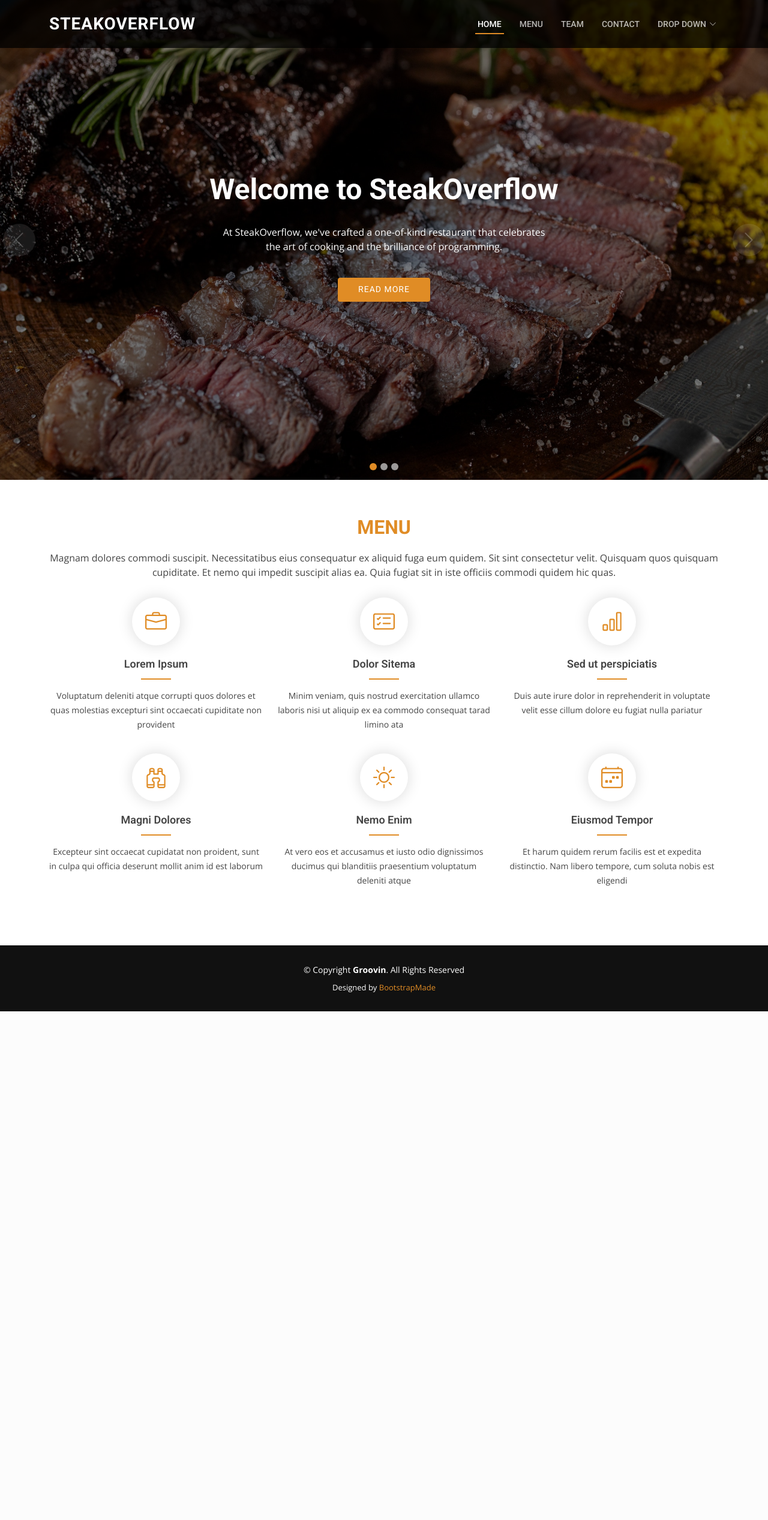
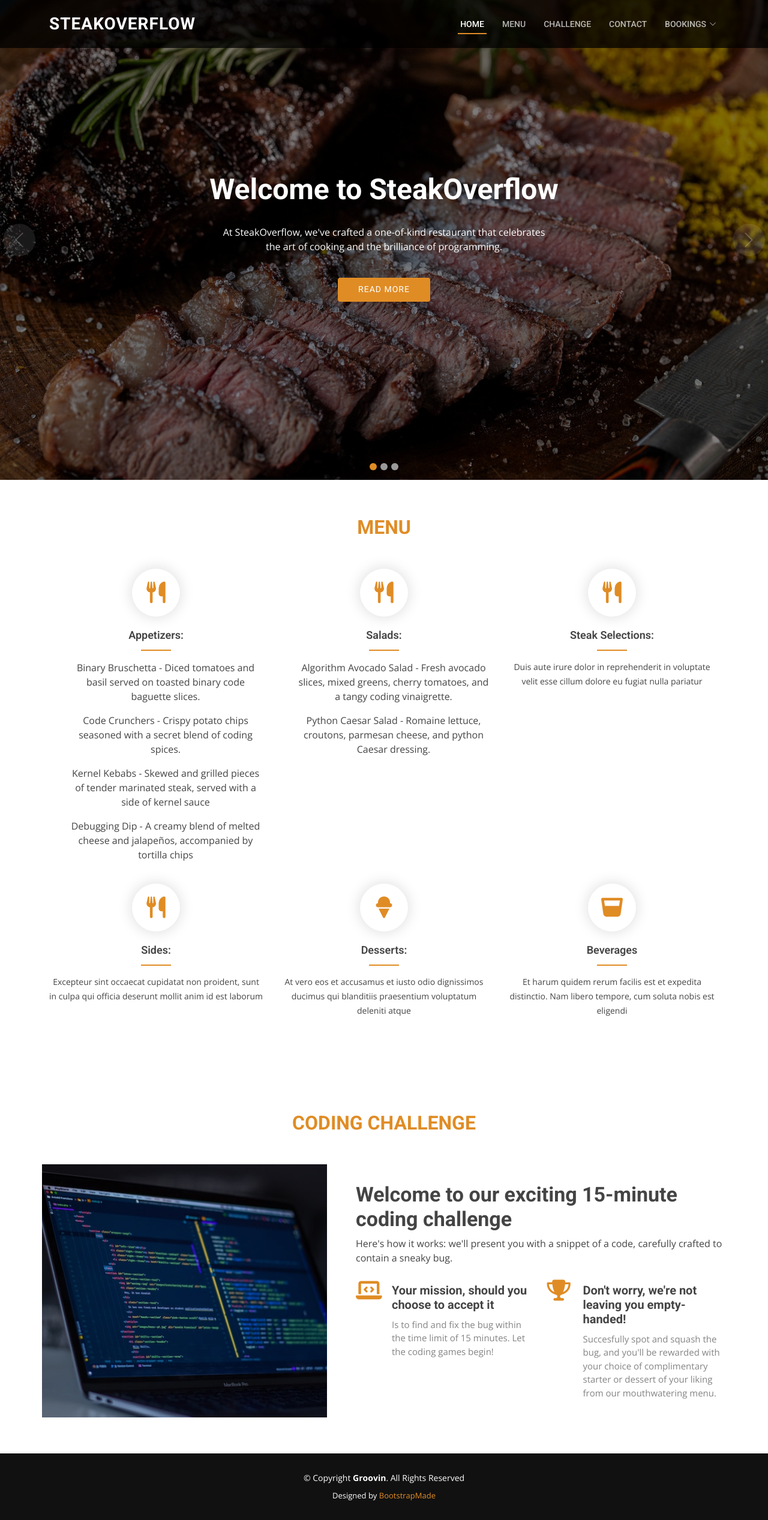
Before and after one commit to DeanBurke/SteakOverflow, a Django app: page / in a window 1280 px wide. Shown: the whole page at 60% size. Before the commit the page ends 1686 px from the top, so only its background shows below. Run offline with Django 3.2, Linux system fonts and the light colour scheme; some libraries are stand-ins or nearby versions.

Commit message:
Added coding challenge section, started on menu and css styling

```diff
--- a/static/css/style.css
+++ b/static/css/style.css
@@ -1,11 +1,3 @@
-/**
-* Template Name: Groovin
-* Updated: May 30 2023 with Bootstrap v5.3.0
-* Template URL: https://bootstrapmade.com/groovin-free-bootstrap-theme/
-* Author: BootstrapMade.com
-* License: https://bootstrapmade.com/license/
-*/
-
 /*--------------------------------------------------------------
 # General
 --------------------------------------------------------------*/
@@ -582,6 +574,7 @@ section {
   margin-bottom: 0;
 }
 
+
 /*--------------------------------------------------------------
 # Menu
 --------------------------------------------------------------*/
@@ -627,10 +620,6 @@ section {
   transition: 0.3s;
 }
 
-.menu .title a:hover {
-  color: #e08c25;
-}
-
 .menu .title::after {
   content: "";
   position: absolute;
@@ -645,6 +634,77 @@ section {
 .menu .description {
   line-height: 24px;
   font-size: 14px;
+}
+
+.menu >ol::after {
+  content: "";
+  position: absolute;
+  display: block;
+  width: 350px;
+  height: 1.5px;
+  background: #e08c25;
+  bottom: 0;
+  left: calc(50% - 25px);
+}
+
+/*--------------------------------------------------------------
+# Challenge
+--------------------------------------------------------------*/
+.challenge .content {
+  padding: 30px 0;
+}
+
+.challenge .content h3 {
+  font-weight: 700;
+  font-size: 34px;
+}
+
+.challenge .content p {
+  margin-bottom: 0;
+}
+
+.challenge .content .icon-box {
+  margin-top: 25px;
+}
+
+.challenge .content .icon-box h4 {
+  font-size: 20px;
+  font-weight: 700;
+  margin: 5px 0 10px 60px;
+}
+
+.challenge .content .icon-box i {
+  font-size: 35px;
+  float: left;
+  color: #e08c25;
+}
+
+.challenge .content .icon-box p {
+  font-size: 15px;
+  color: #848484;
+  margin-left: 60px;
+}
+
+.challenge .image {
+  background: url("../img/coding-challenge.jpg") center center no-repeat;
+  background-size: cover;
+  min-height: 350px;
+}
+
+@media (max-width: 991px) {
+  .challenge .image {
+    text-align: center;
+  }
+
+  .challenge .image img {
+    max-width: 80%;
+  }
+}
+
+@media (max-width: 667px) {
+  .challenge .image img {
+    max-width: 100%;
+  }
 }
 
 /*--------------------------------------------------------------
--- a/templates/base.html
+++ b/templates/base.html
@@ -13,7 +13,6 @@
 
   <!-- Favicons -->
   <link href="{% static 'img/favicon.png' %}" rel="icon">
-  <link href="{% static 'img/apple-touch-icon.png' %}" rel="apple-touch-icon">
 
   <!-- Google Fonts -->
   <link
@@ -31,13 +30,6 @@
   <!-- Template Main CSS File -->
   <link href="{% static 'css/style.css' %}" rel="stylesheet">
 
-  <!-- =======================================================
-  * Template Name: Groovin
-  * Updated: May 30 2023 with Bootstrap v5.3.0
-  * Template URL: https://bootstrapmade.com/groovin-free-bootstrap-theme/
-  * Author: BootstrapMade.com
-  * License: https://bootstrapmade.com/license/
-  ======================================================== -->
 </head>
 
 <body>
@@ -47,27 +39,16 @@
     <div class="container d-flex align-items-center justify-content-between">
 
       <h1 class="logo"><a href="{% url 'home' %}">SteakOverflow</a></h1>
-      <!-- Uncomment below if you prefer to use an image logo -->
-      <!-- <a href="index.html" class="logo"><img src="assets/img/logo.png" alt="" class="img-fluid"></a>-->
 
       <nav id="navbar" class="navbar">
         <ul>
           <li><a class="nav-link scrollto active" href="#hero">Home</a></li>
           <li><a class="nav-link scrollto" href="#menu">Menu</a></li>
-          <li><a class="nav-link scrollto" href="#team">Team</a></li>
+          <li><a class="nav-link scrollto" href="#challenge">Challenge</a></li>
           <li><a href="#">Contact</a></li>
-          <li class="dropdown"><a href="#"><span>Drop Down</span> <i class="bi bi-chevron-down"></i></a>
+          <li class="dropdown"><a href="#"><span>Bookings</span> <i class="bi bi-chevron-down"></i></a>
             <ul>
               <li><a href="#">Drop Down 1</a></li>
-              <li class="dropdown"><a href="#"><span>Deep Drop Down</span> <i class="bi bi-chevron-right"></i></a>
-                <ul>
-                  <li><a href="#">Deep Drop Down 1</a></li>
-                  <li><a href="#">Deep Drop Down 2</a></li>
-                  <li><a href="#">Deep Drop Down 3</a></li>
-                  <li><a href="#">Deep Drop Down 4</a></li>
-                  <li><a href="#">Deep Drop Down 5</a></li>
-                </ul>
-              </li>
               <li><a href="#">Drop Down 2</a></li>
               <li><a href="#">Drop Down 3</a></li>
               <li><a href="#">Drop Down 4</a></li>
@@ -116,6 +97,7 @@
 
   <!-- Template Main JS File -->
   <script src="{% static 'js/main.js' %}"></script>
+  <script src="https://kit.fontawesome.com/c18bf2701a.js" crossorigin="anonymous"></script>
 
 </body>
 
--- a/templates/index.html
+++ b/templates/index.html
@@ -16,7 +16,8 @@
           <div class="carousel-container">
             <div class="carousel-content">
               <h2 class="animate__animated animate__fadeInDown">Welcome to SteakOverflow</h2>
-              <p class="animate__animated animate__fadeInUp">At SteakOverflow, we've crafted a one-of-kind restaurant that celebrates the art of cooking and the brilliance of programming.</p>
+              <p class="animate__animated animate__fadeInUp">At SteakOverflow, we've crafted a one-of-kind restaurant
+                that celebrates the art of cooking and the brilliance of programming.</p>
               <div>
                 <a href="#menu" class="btn-get-started animate__animated animate__fadeInUp scrollto">Read More</a>
               </div>
@@ -29,7 +30,9 @@
           <div class="carousel-container">
             <div class="carousel-content">
               <h2 class="animate__animated animate__fadeInDown">Our culinary journey</h2>
-              <p class="animate__animated animate__fadeInUp">It begins with a menu inspired by the very languages and frameworks that power the digital realm. Delight your taste buds with our carefully curated selection of steak dishes, each named after iconic coding concepts and languages.</p>
+              <p class="animate__animated animate__fadeInUp">It begins with a menu inspired by the very languages and
+                frameworks that power the digital realm. Delight your taste buds with our carefully curated selection of
+                steak dishes, each named after iconic coding concepts and languages.</p>
               <div>
                 <a href="#menu" class="btn-get-started animate__animated animate__fadeInUp scrollto">Read More</a>
               </div>
@@ -42,9 +45,10 @@
           <div class="carousel-container">
             <div class="carousel-content">
               <h2 class="animate__animated animate__fadeInDown">Coding challenge</h2>
-              <p class="animate__animated animate__fadeInUp">Ut velit est quam dolor ad a aliquid qui aliquid. Sequi ea ut et est quaerat sequi nihil ut aliquam. Occaecati alias dolorem mollitia ut. Similique ea voluptatem. Esse doloremque accusamus repellendus deleniti vel. Minus et tempore modi architecto.</p>
+              <p class="animate__animated animate__fadeInUp">Are you up for the thrill of debugging and the reward of a
+                delicious treat? See below for more information</p>
               <div>
-                <a href="#menu" class="btn-get-started animate__animated animate__fadeInUp scrollto">Read More</a>
+                <a href="#challenge" class="btn-get-started animate__animated animate__fadeInUp scrollto">Read More</a>
               </div>
             </div>
           </div>
@@ -70,45 +74,48 @@
 
     <div class="section-title">
       <h2>Menu</h2>
-      <p>Magnam dolores commodi suscipit. Necessitatibus eius consequatur ex aliquid fuga eum quidem. Sit sint
-        consectetur velit. Quisquam quos quisquam cupiditate. Et nemo qui impedit suscipit alias ea. Quia fugiat sit in
-        iste officiis commodi quidem hic quas.</p>
     </div>
 
     <div class="row">
       <div class="col-lg-4 col-md-6 icon-box">
-        <div class="icon"><i class="bi bi-briefcase"></i></div>
-        <h4 class="title"><a href="">Lorem Ipsum</a></h4>
-        <p class="description">Voluptatum deleniti atque corrupti quos dolores et quas molestias excepturi sint
-          occaecati cupiditate non provident</p>
+        <div class="icon"><i class="fa-solid fa-utensils"></i></div>
+        <h4 class="title">Appetizers:</h4>
+        <p class="description">
+          <ol>Binary Bruschetta - Diced tomatoes and basil served on toasted binary code baguette slices.</ol>
+          <ol>Code Crunchers - Crispy potato chips seasoned with a secret blend of coding spices.</ol>
+          <ol>Kernel Kebabs - Skewed and grilled pieces of tender marinated steak, served with a side of kernel sauce</ol>
+          <ol>Debugging Dip - A creamy blend of melted cheese and jalapeños, accompanied by tortilla chips</ol>
+        </p>
       </div>
       <div class="col-lg-4 col-md-6 icon-box">
-        <div class="icon"><i class="bi bi-card-checklist"></i></div>
-        <h4 class="title"><a href="">Dolor Sitema</a></h4>
-        <p class="description">Minim veniam, quis nostrud exercitation ullamco laboris nisi ut aliquip ex ea commodo
-          consequat tarad limino ata</p>
+        <div class="icon"><i class="fa-solid fa-utensils"></i></i></div>
+        <h4 class="title">Salads:</h4>
+        <p class="description">
+          <ol>Algorithm Avocado Salad - Fresh avocado slices, mixed greens, cherry tomatoes, and a tangy coding vinaigrette.</ol>
+          <ol>Python Caesar Salad - Romaine lettuce, croutons, parmesan cheese, and python Caesar dressing.</ol>
+        </p>
       </div>
       <div class="col-lg-4 col-md-6 icon-box">
-        <div class="icon"><i class="bi bi-bar-chart"></i></div>
-        <h4 class="title"><a href="">Sed ut perspiciatis</a></h4>
+        <div class="icon"><i class="fa-solid fa-utensils"></i></div>
+        <h4 class="title">Steak Selections:</h4>
         <p class="description">Duis aute irure dolor in reprehenderit in voluptate velit esse cillum dolore eu fugiat
           nulla pariatur</p>
       </div>
       <div class="col-lg-4 col-md-6 icon-box">
-        <div class="icon"><i class="bi bi-binoculars"></i></div>
-        <h4 class="title"><a href="">Magni Dolores</a></h4>
+        <div class="icon"><i class="fa-solid fa-utensils"></i></div>
+        <h4 class="title">Sides:</h4>
         <p class="description">Excepteur sint occaecat cupidatat non proident, sunt in culpa qui officia deserunt mollit
           anim id est laborum</p>
       </div>
       <div class="col-lg-4 col-md-6 icon-box">
-        <div class="icon"><i class="bi bi-brightness-high"></i></div>
-        <h4 class="title"><a href="">Nemo Enim</a></h4>
+        <div class="icon"><i class="fa-solid fa-ice-cream"></i></div>
+        <h4 class="title">Desserts:</h4>
         <p class="description">At vero eos et accusamus et iusto odio dignissimos ducimus qui blanditiis praesentium
           voluptatum deleniti atque</p>
       </div>
       <div class="col-lg-4 col-md-6 icon-box">
-        <div class="icon"><i class="bi bi-calendar4-week"></i></div>
-        <h4 class="title"><a href="">Eiusmod Tempor</a></h4>
+        <div class="icon"><i class="fa-solid fa-whiskey-glass"></i></div>
+        <h4 class="title">Beverages</h4>
         <p class="description">Et harum quidem rerum facilis est et expedita distinctio. Nam libero tempore, cum soluta
           nobis est eligendi</p>
       </div>
@@ -117,4 +124,38 @@
   </div>
 </section><!-- End Services Section -->
 
+<!-- ======= About Section ======= -->
+<section id="challenge" class="challenge">
+  <div class="container">
+
+    <div class="section-title">
+      <h2>Coding Challenge</h2>
+    </div>
+
+    <div class="row no-gutters">
+      <div class="image col-xl-5 d-flex align-items-stretch justify-content-center justify-content-lg-start"></div>
+      <div class="col-xl-7 ps-0 ps-lg-5 pe-lg-1 d-flex align-items-stretch">
+        <div class="content d-flex flex-column justify-content-center">
+          <h3>Welcome to our exciting 15-minute coding challenge</h3>
+          <p>
+            Here's how it works: we'll present you with a snippet of a code, carefully crafted to contain a sneaky bug.
+          </p>
+          <div class="row">
+            <div class="col-md-6 icon-box">
+              <i class="fa-solid fa-laptop-code"></i>
+              <h4>Your mission, should you choose to accept it</h4>
+              <p>Is to find and fix the bug within the time limit of 15 minutes. Let the coding games begin!</p>
+            </div>
+            <div class="col-md-6 icon-box">
+              <i class="fa-solid fa-trophy"></i>
+              <h4>Don't worry, we're not leaving you empty-handed!</h4>
+              <p>Succesfully spot and squash the bug, and you'll be rewarded with your choice of complimentary starter or dessert of your liking from our mouthwatering menu.</p>
+          </div>
+        </div><!-- End .content-->
+      </div>
+    </div>
+
+  </div>
+</section><!-- End About Section -->
+
 {% endblock %}
```
Also changed, not shown: static/img/about.jpg (deleted), static/img/apple-touch-icon.png (deleted), static/img/clients/client-1.png (deleted), static/img/clients/client-2.png (deleted), static/img/clients/client-3.png (deleted), static/img/clients/client-4.png (deleted), static/img/clients/client-5.png (deleted), static/img/clients/client-6.png (deleted), static/img/coding-challenge.jpg (added), static/img/team/team-1.jpg (deleted), static/img/team/team-2.jpg (deleted), static/img/team/team-3.jpg (deleted), static/img/team/team-4.jpg (deleted).
